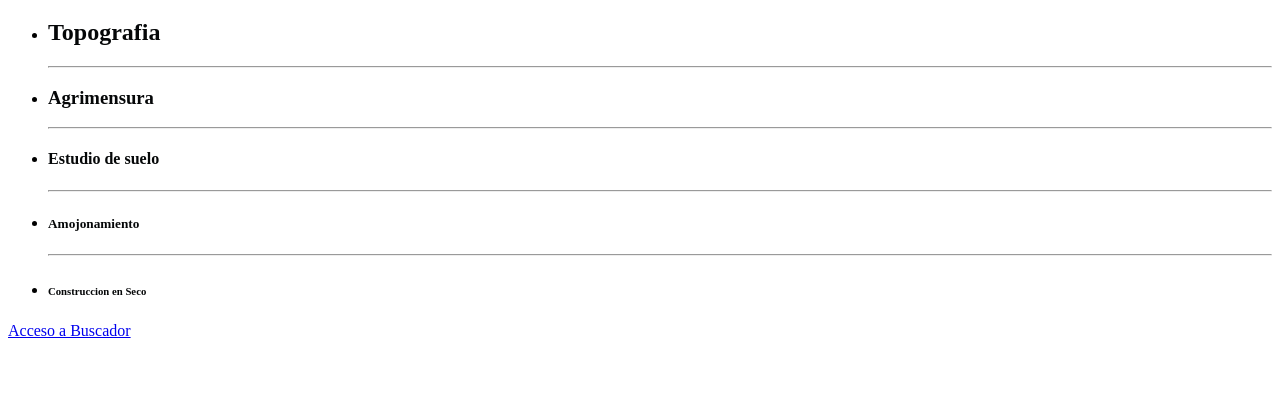
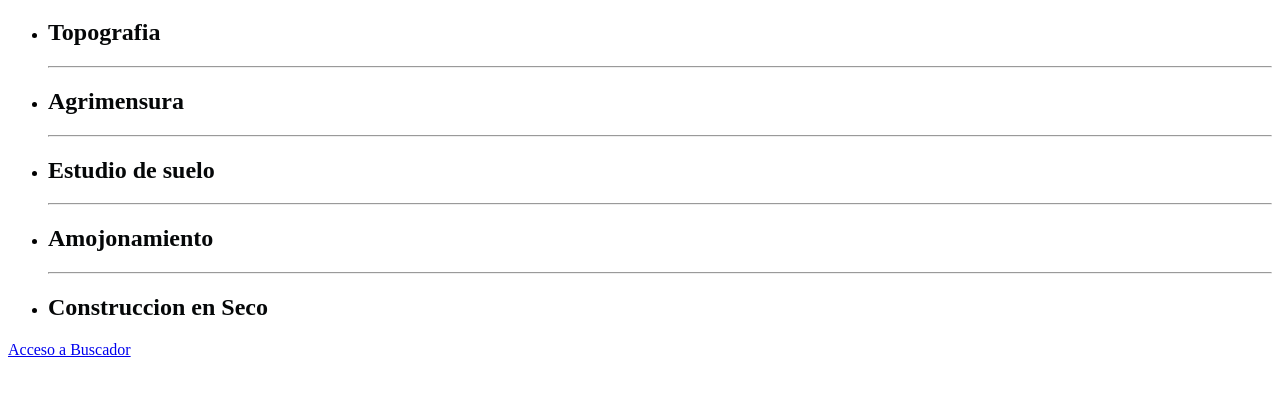
Before and after one commit to JonathanDemin/ArgentinaPrograma, a plain HTML site: page index.html in a window 1280 px wide. Shown: the part 61-454 px from the top of the page. Drawn offline with Linux system fonts and the light colour scheme.

Commit message:
cambio de tamano de titulos

```diff
--- a/index.html
+++ b/index.html
@@ -20,14 +20,14 @@
         </li>
         <hr>
         <li>
-            <h3>Agrimensura</h3>
+            <h2>Agrimensura</h2>
         </li>
         <hr>
-        <li><h4>Estudio de suelo</h4></li>
+        <li><h2>Estudio de suelo</h2></li>
         <hr>
-       <li> <h5>Amojonamiento</h5></li>
+       <li> <h2>Amojonamiento</h2></li>
         <hr>
-        <li><h6>Construccion en Seco</h6></li>
+        <li><h2>Construccion en Seco</h2></li>
     </ul>
 
     <a href="http://www.google.com.ar" target="_blank">Acceso a Buscador</a>
```
